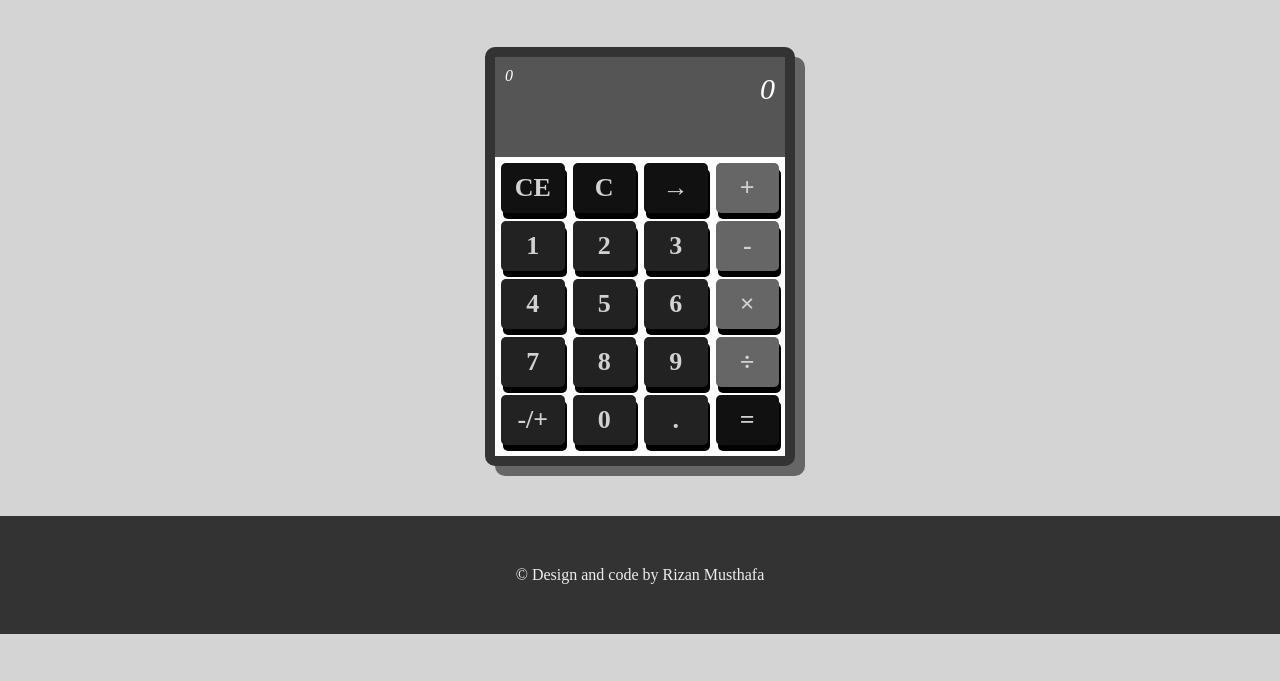
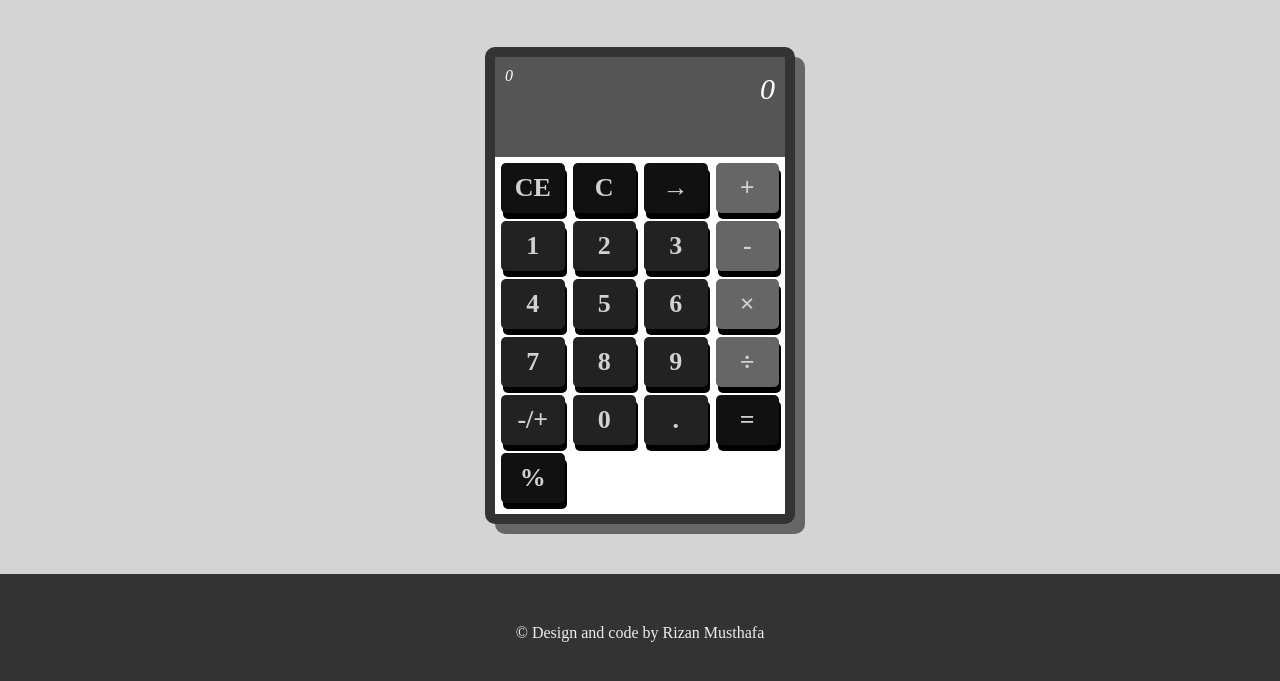
Before and after one commit to marjanmukram/calculator, a plain HTML site: page index.html in a window 1280 px wide. Shown: the part 137-818 px from the top of the page. Drawn offline with Linux system fonts and the light colour scheme.

Commit message:
button added

```diff
--- a/index.html
+++ b/index.html
@@ -33,6 +33,7 @@
         <span class="btn btn-nums" data-action="type" data-value="0">0</span>
         <span class="btn btn-nums" data-action="type" data-value=".">.</span>
         <span class="btn btn-eq" data-action="eq" data-value="=">=</span>
+        <span class="btn btn-eq" data-action="per" data-value="=">%</span>
       </div>
     </div>
   </div>
```
